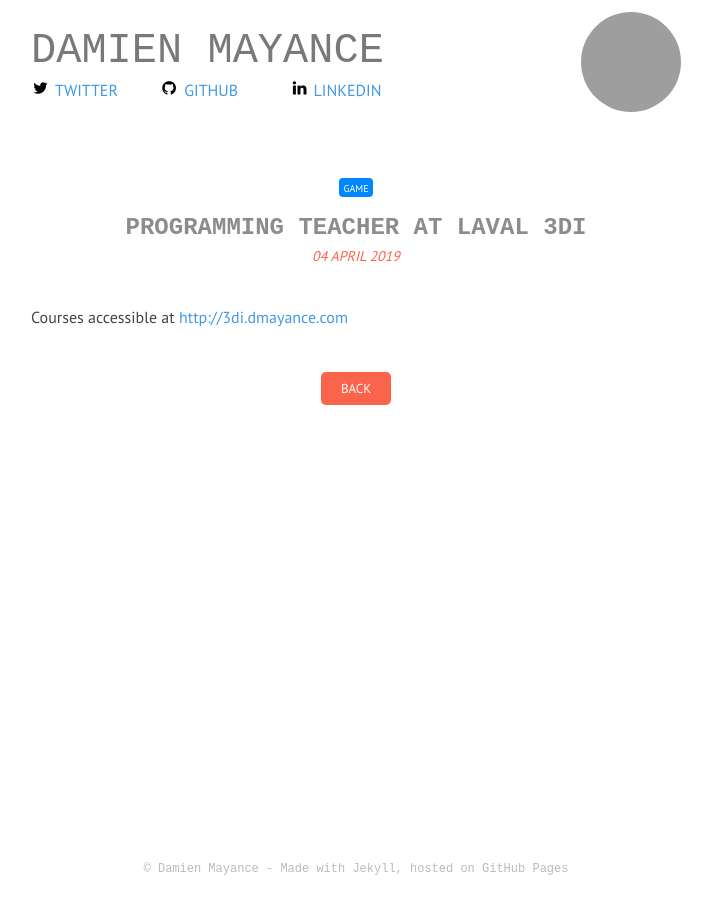
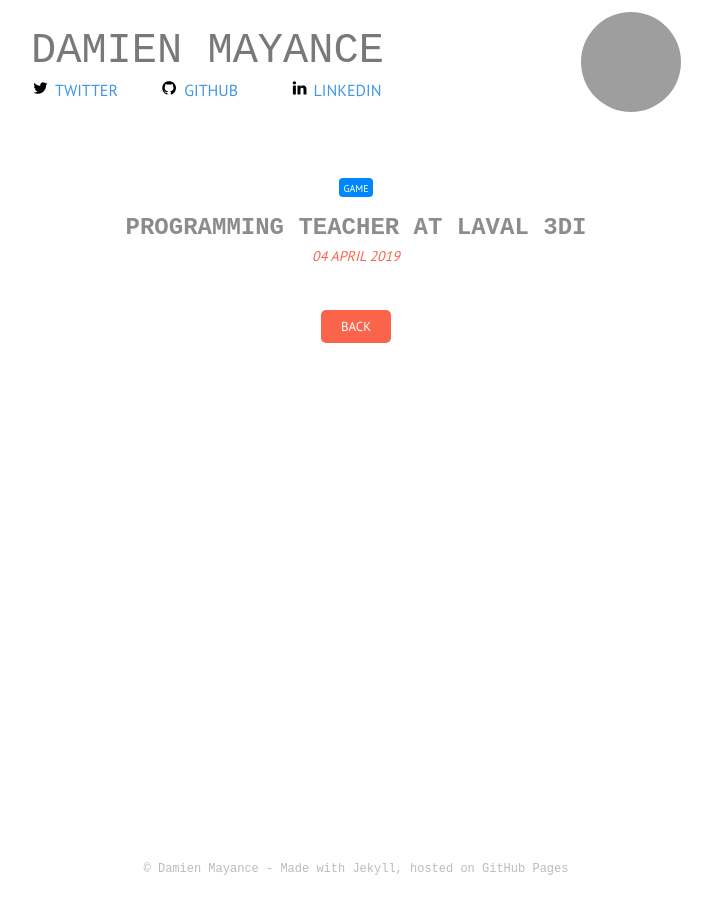
Before and after one commit to valryon/valryon.github.io, a Jekyll site: the page built from _projects/2019-04-04-laval-3di.md, in a window 1280 px wide. Shown: the whole page, without its empty margins (284-996 px from the left). Built offline with Jekyll 4.4.1, drawn with Linux system fonts in a browser that asks for light colours; some web fonts are replaced; grey boxes are pictures that could not be loaded.

Commit message:
:fire: Disable l3di docs

```diff
--- a/_projects/2019-04-04-laval-3di.md
+++ b/_projects/2019-04-04-laval-3di.md
@@ -3,7 +3,5 @@ title: Programming teacher at Laval 3di
 tags: game
 image: static/content/3di/cover.png
 shortdesc: (2016-2019) I've been teaching C#, PICO-8 and Unity3D to the students of Laval 3di (UCO Laval, France) from 2016 to 2019.
-direct: http://3di.dmayance.com
+direct: https://www.laval3di.org/
 ---
-
-Courses accessible at [http://3di.dmayance.com](http://3di.dmayance.com)
```
